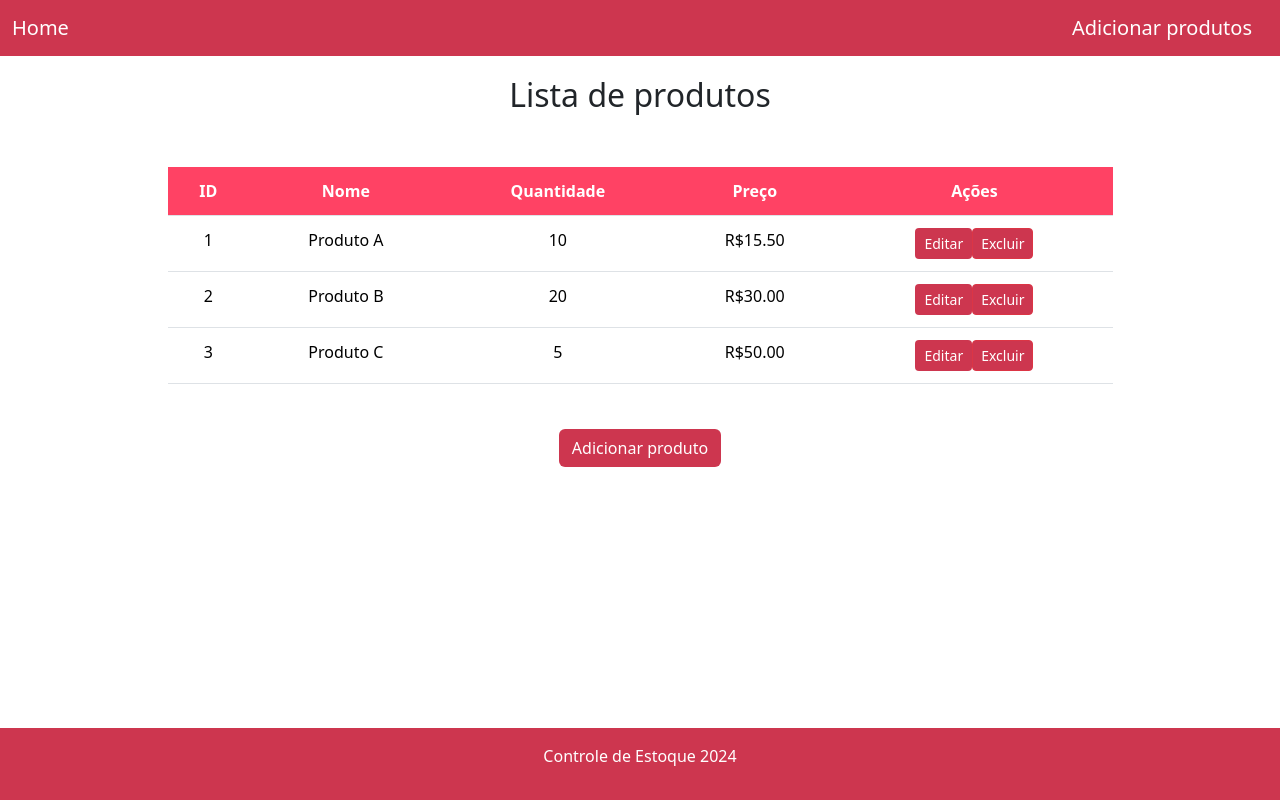
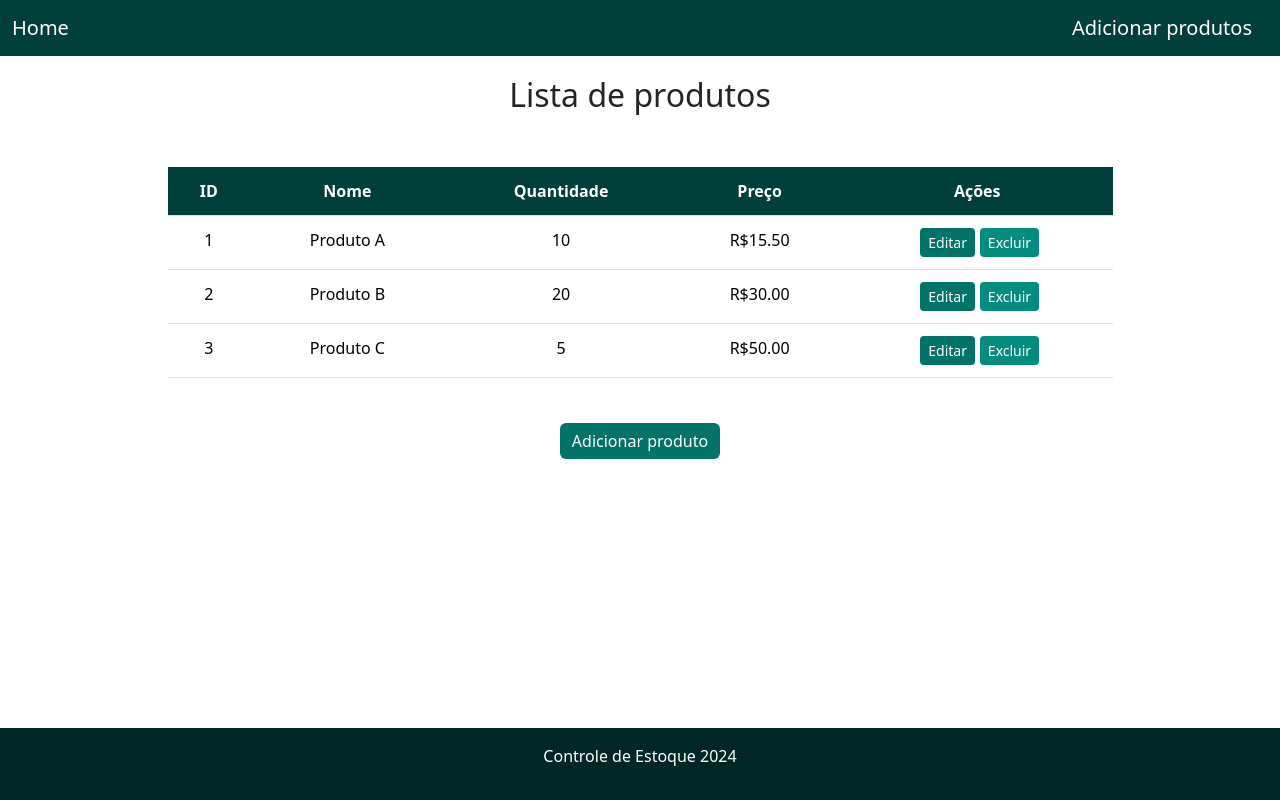
Before and after one commit to kimberlyyb/starttech, an Angular app in the folder projeto-angular2/: page /produtos-lista in a window 1280 px wide. Built offline with nearby package versions, Linux system fonts and the light colour scheme.

Commit message:
defini palheta de cores

```diff
--- a/projeto-angular2/src/app/app.component.css
+++ b/projeto-angular2/src/app/app.component.css
@@ -5,6 +5,6 @@ footer{
     width: 100%;
     text-align: center;
     padding: 10px 0;
-    background-color: #c51432da;;
+    background-color: #012626;
     box-shadow: 0 -2px 5px;
 }
--- a/projeto-angular2/src/app/navbar/navbar.component.css
+++ b/projeto-angular2/src/app/navbar/navbar.component.css
@@ -1,5 +1,5 @@
 .navbar{
-    background-color: #c51432da;
+    background-color: #01403A;
     color: #ffffff;
 }
 .navbar-brand{
--- a/projeto-angular2/src/app/produtos-form/produtos-form.component.css
+++ b/projeto-angular2/src/app/produtos-form/produtos-form.component.css
@@ -1,10 +1,10 @@
 .container-form{
-    border: 2px solid pink;
+    border: 2px solid #027368a1;
     border-radius: 8px;
     padding: 20px;
     margin: 30px auto;
     width: 50%;
-    box-shadow: 0 4px 8px pink;
+    box-shadow: 0 4px 8px #01403aa6;
 }
 .container-form h2{
     text-align: center;
@@ -23,19 +23,20 @@
     height: 40px;
     font-size: 16px;
     border-radius: 5px;
-    border: 1px solid pink;
+    border: 1px solid #038c7ece;
     padding: 8px;
 }
 
-
-
-
-
+.botao{
+    display: flex;
+    justify-content: center;
+}
 .btn {
-   background-color: #c51432da ;
+   background-color: #01403A ;
    color: #ffff;
-   }
+   width: 20%;
+ }
 
 .btn:hover{
-    background-color: #ff002f ;
+    background-color: #027368;
 }
--- a/projeto-angular2/src/app/produtos-form/produtos-form.component.html
+++ b/projeto-angular2/src/app/produtos-form/produtos-form.component.html
@@ -19,8 +19,10 @@
             <label for="preco">Preço</label>
             <input type="number" class="form-control" id="preco" [(ngModel)]="produto.preco" name="preco" required>
         </div>
+        <div class="botao">
+            <button type="submit" class="btn mt-4 mb-4" [disabled]="!produtoForm.form.valid">Salvar</button>
+        </div>
 
-        <button type="submit" class="btn mt-4 mb-4" [disabled]="!produtoForm.form.valid">Salvar</button>
     </form>
 
 
--- a/projeto-angular2/src/app/produtos-lista/produtos-lista.component.css
+++ b/projeto-angular2/src/app/produtos-lista/produtos-lista.component.css
@@ -15,15 +15,24 @@ h2{
     padding: 12px;
 }
 .table th {
-    background-color: #ff002fbd;
+    background-color: #01403A;
     color: #ffff;
 }
-
-
 .btn{
-    background-color: #c51432da;
+    background-color: #027368;
     color: #ffffff;
+    border: none;
 }
 .btn:hover{
-    background-color: #ff002f ;
+    background-color: #038C7F ;
 }
+.btnn2{
+    background-color:#038C7F;
+    border: none;
+}
+.btnn2:hover{
+    background-color: #027368;
+}
+.btn-sm{
+    margin-left: 2%;
+}
--- a/projeto-angular2/src/app/produtos-lista/produtos-lista.component.html
+++ b/projeto-angular2/src/app/produtos-lista/produtos-lista.component.html
@@ -19,7 +19,7 @@
                 <td>{{produto.preco | currency:'BRL'}}</td>
                 <td>
                     <button class="btn btn-sm" [routerLink]="['/produtos-form',produto.id]">Editar</button>
-                    <button class="btn btn-danger btn-sm" (click)="deletarProduto(produto.id)">Excluir</button>
+                    <button class="btn btnn2 btn-danger btn-sm" (click)="deletarProduto(produto.id)">Excluir</button>
                 </td>
             </tr>
         </tbody>
```
